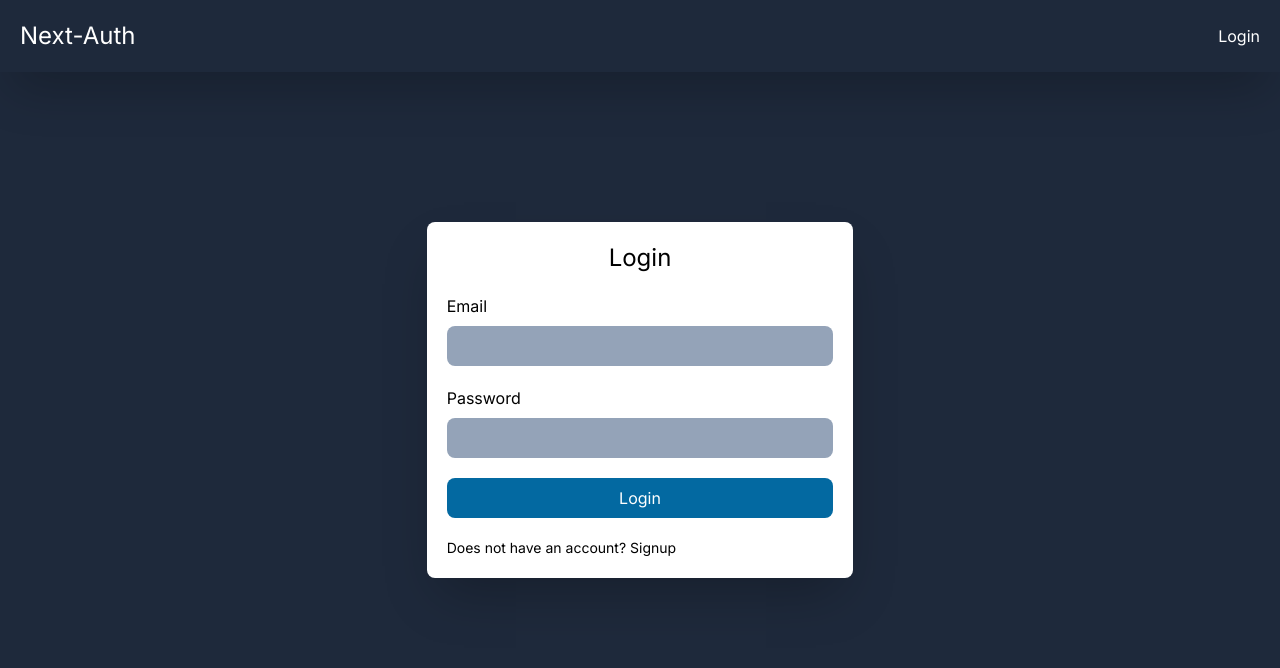
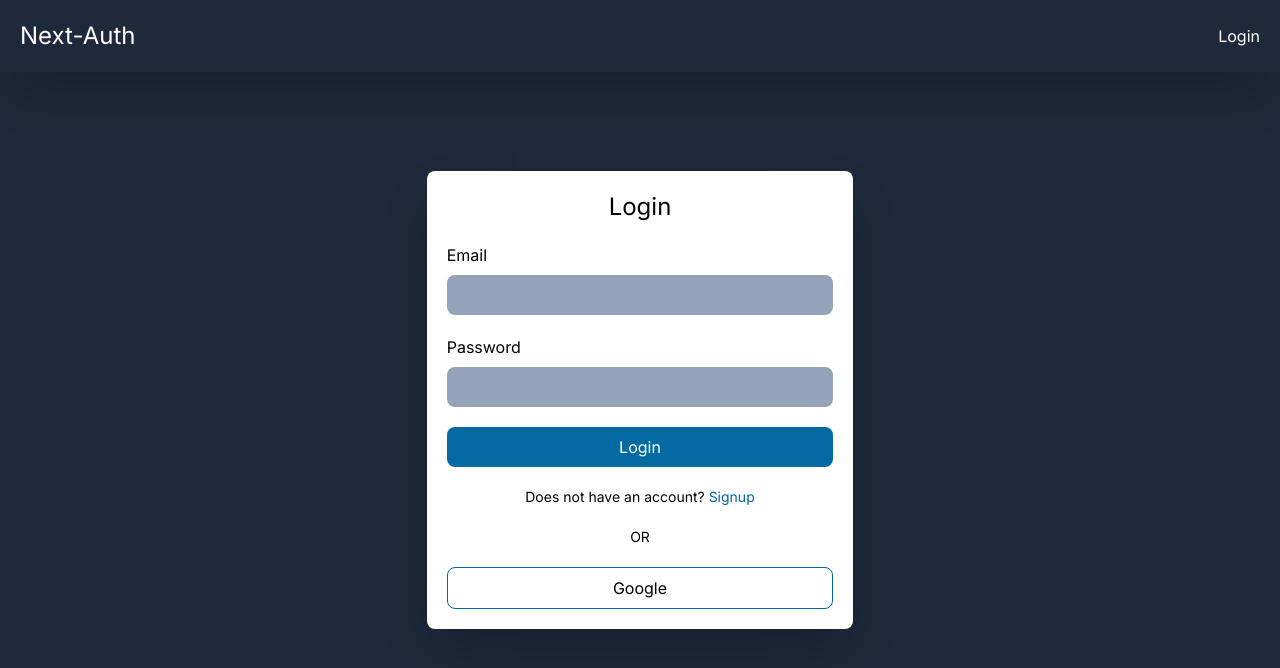
Before and after one commit to MustafaYavas/next-authentication, a Next.js app: page /login in a window 1280 px wide. Shown: the top 668 px of the page. Built offline with nearby package versions, Linux system fonts and the light colour scheme; no server answers.

Commit message:
Add google authentication

```diff
--- a/src/containers/login/Login.jsx
+++ b/src/containers/login/Login.jsx
@@ -1,5 +1,7 @@
 'use client';
+import { signIn, useSession } from 'next-auth/react';
 import { useState } from 'react';
+import { useRouter } from 'next/navigation';
 
 const LoginContainer = ({ signup, login, error }) => {
   const [isLogin, setIsLogin] = useState(true);
@@ -7,6 +9,10 @@ const LoginContainer = ({ signup, login, error }) => {
   const [email, setEmail] = useState('');
   const [password, setPassword] = useState('');
   const [showSignupMessage, setShowSignupMessage] = useState(false);
+  const session = useSession();
+  const router = useRouter();
+
+  if (session?.status === 'authenticated') router.replace('/');
 
   const handleSubmit = async (e) => {
     e.preventDefault();
@@ -92,11 +98,11 @@ const LoginContainer = ({ signup, login, error }) => {
         </div>
       </form>
 
-      <div className="mt-5 text-sm">
+      <div className="mt-5 text-sm text-center">
         <p>
           {isLogin ? 'Does not have an account? ' : 'Already have an account? '}
           <span
-            className="cursor-pointer hover:underline"
+            className="cursor-pointer hover:underline text-sky-700"
             onClick={() => {
               setIsLogin(!isLogin);
               setShowSignupMessage(false);
@@ -105,6 +111,17 @@ const LoginContainer = ({ signup, login, error }) => {
             {isLogin ? 'Signup' : 'Login'}
           </span>
         </p>
+        <p className="my-5">OR</p>
+      </div>
+
+      <div>
+        <button
+          type="button"
+          className="border border-sky-700 py-2 px-3 rounded-lg w-full text-black hover:bg-sky-700 hover:text-white"
+          onClick={() => signIn('google')}
+        >
+          Google
+        </button>
       </div>
     </div>
   );
--- a/src/pages/api/auth/[...nextauth].js
+++ b/src/pages/api/auth/[...nextauth].js
@@ -1,6 +1,7 @@
 import NextAuth from 'next-auth';
 import CredentialsProvider from 'next-auth/providers/credentials';
 import bcrypt from 'bcryptjs';
+import GoogleProvider from 'next-auth/providers/google';
 
 import User from '@/models/user';
 import connectMongo from '@/libs/db';
@@ -47,6 +48,10 @@ export default NextAuth({
         return existingUser;
       },
     }),
+    GoogleProvider({
+      clientId: process.env.GOOGLE_CLIENT_ID,
+      clientSecret: process.env.GOOGLE_CLIENT_SECRET,
+    }),
   ],
   pages: {
     signIn: '/login',
```
